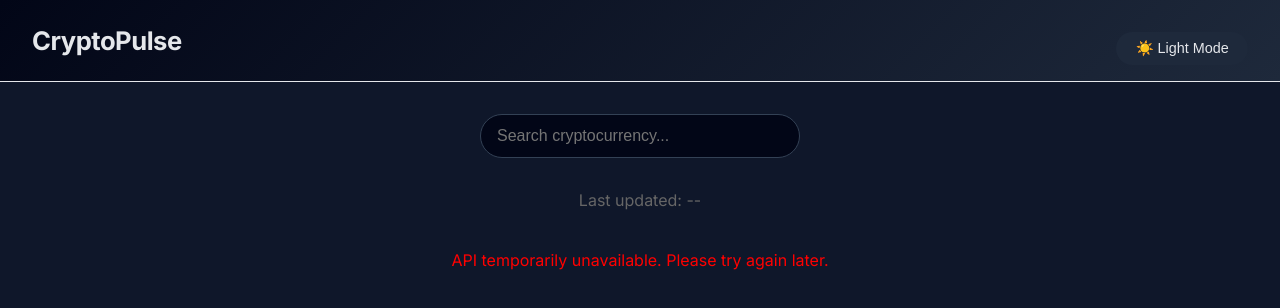
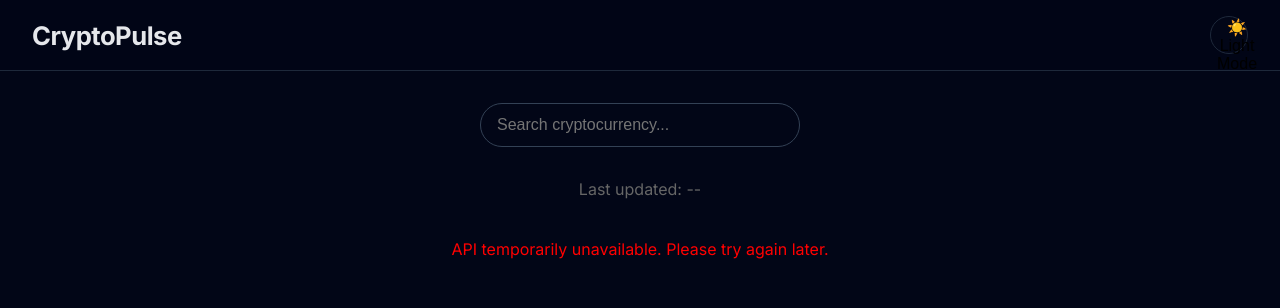
Before and after one commit to krishnnaaak/crypto-price-tracker, a plain HTML site: page index.html in a window 1280 px wide. Both pictures are taken after a click on the button "Toggle theme". Drawn offline with Linux system fonts and the light colour scheme; no server answers.

Commit message:
Refactor styles for theme toggle and dark mode
Updated styles for theme toggle, coin card, and dark mode. Improved hover effects and adjusted colors for better visibility.

```diff
--- a/style.css
+++ b/style.css
@@ -22,15 +22,21 @@ body {
 
 
 .theme-toggle {
-  margin-top: 1rem;
-  padding: 0.5rem 1.2rem;
-  border: none;
-  border-radius: 20px;
-  background: #fff;
-  color: #333;
+  width: 38px;
+  height: 38px;
+  border-radius: 999px;
+  border: 1px solid #e5e7eb;
+  background: #ffffff;
   cursor: pointer;
-  font-size: 0.9rem;
-  transition: background 0.3s, color 0.3s;
+  display: grid;
+  place-items: center;
+  font-size: 1rem;
+  transition: background 0.2s ease, transform 0.2s ease;
+}
+
+.theme-toggle:hover {
+  background: #f1f5f9;
+  transform: scale(1.05);
 }
 
 /* Header */
@@ -45,6 +51,7 @@ header {
   align-items: center;
   justify-content: space-between;
   border-bottom: 1px solid #e5e7eb;
+  transition: background 0.3s ease, border-color 0.3s ease;
 }
 
 header h1 {
@@ -71,7 +78,7 @@ main {
   padding: 0.75rem 1rem;
   width: 320px;
   font-size: 1rem;
-  border: 1px solid #ccc;
+  border: 1px solid #e5e7eb;
   border-radius: 50px;
   outline: none;
   transition: box-shadow 0.3s ease, border-color 0.3s ease;
@@ -92,13 +99,13 @@ main {
 
 /* Coin Card */
 .coin-card {
-  background: #fff;
-  border-radius: 10px;
+  background: rgba(255, 255, 255, 0.9);
+  backdrop-filter: blur(6px);
+  border-radius: 14px;
   padding: 1.5rem;
-  text-align: center;
-  transition: transform 0.2s ease, box-shadow 0.2s ease;
-  cursor: pointer;
-  border: 1px solid #e6e9f0;
+  border: 1px solid #e5e7eb;
+  transition: transform 0.25s ease, box-shadow 0.25s ease;
+  will-change: transform;
 }
 
 .coin-card:hover {
@@ -192,22 +199,37 @@ main {
   font-size: 1rem;
   margin: 0.5rem 0;
 }
+
 .positive {
-  color: #16a34a;
+  color: #22c55e;
   font-weight: 600;
 }
+
+.negative {
+  color: #ef4444;
+  font-weight: 600;
+}
+
 /* Dark Mode */
 body.dark {
-  background: #0f172a;
+  background: linear-gradient(
+    180deg,
+    #020617 0%,
+    #020617 30%,
+    #020617 100%
+  );
   color: #e5e7eb;
+  transition: background 0.3s ease, color 0.3s ease;
 }
 
 body.dark header {
-  background: linear-gradient(135deg, #020617, #1e293b);
+  background: rgba(2, 6, 23, 0.85);
+  backdrop-filter: blur(12px);
+  border-bottom: 1px solid #1e293b;
 }
 
 body.dark .coin-card {
-  background: #020617;
+  background: rgba(2, 6, 23, 0.85);
   border-color: #1e293b;
 }
 
@@ -219,6 +241,7 @@ body.dark .coin-card h2 {
 body.dark .modal-content {
   background: #020617;
   color: #e5e7eb;
+  border: 1px solid #1e293b;
 }
 
 body.dark #search {
@@ -228,12 +251,6 @@ body.dark #search {
 }
 
 body.dark .theme-toggle {
-  background: #1e293b;
-  color: #e5e7eb;
+  background: #020617;
+  border-color: #1e293b;
 }
-
-
-.negative {
-  color: #dc2626;
-  font-weight: 600;
-}
```
